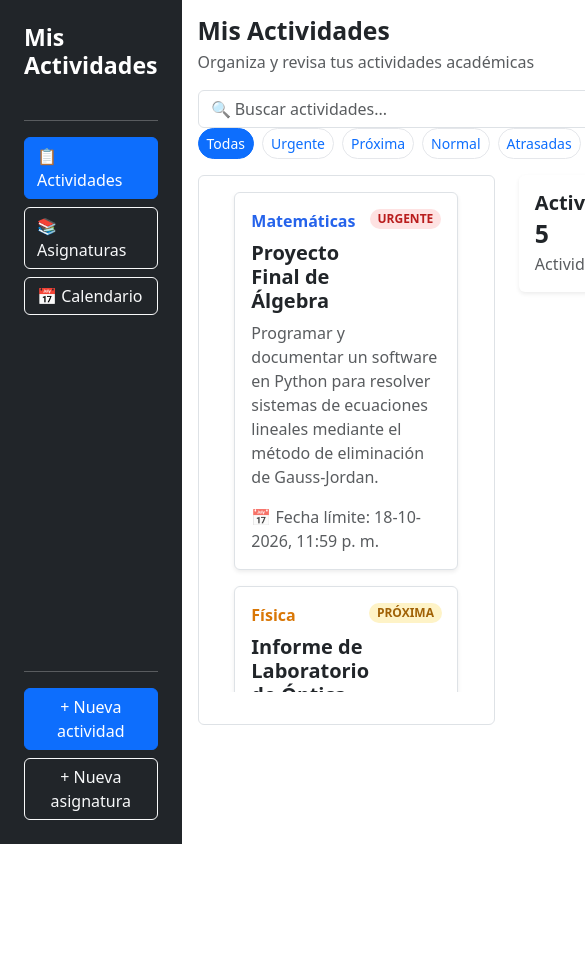
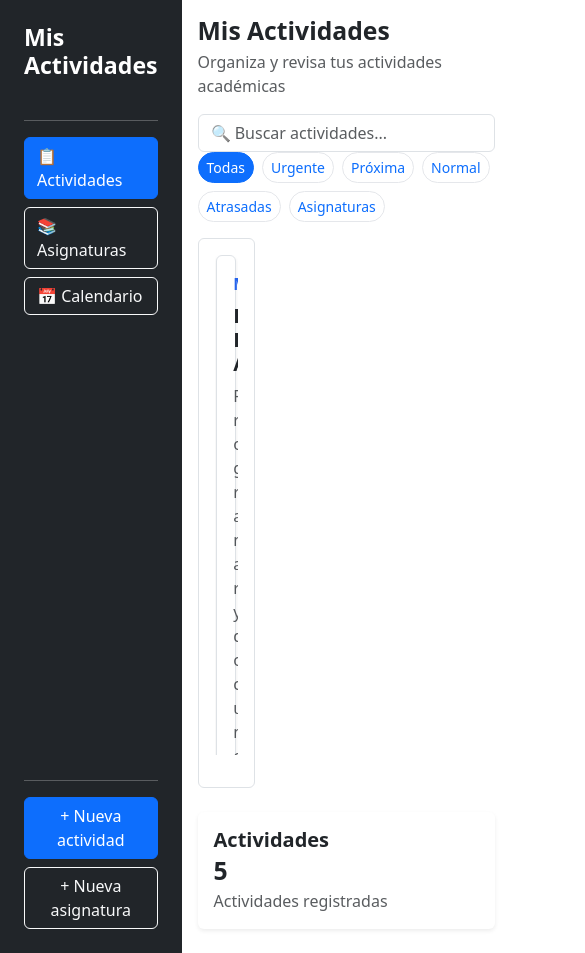
Before and after one commit to javygomezheim-cmd/Proyecto-2-DesarrolloWeb, a React (Vite) app: page / in a window 390 px wide. Shown: the top 953 px of the page, 585 px wide, since content can reach past the window. Before the commit the page ends 844 px from the top, so only its background shows below. Built offline with nearby package versions, Linux system fonts and the light colour scheme.

Commit message:
Hacer pagina de actividades responsive

```diff
--- a/src/pages/ListaActividadesPage.jsx
+++ b/src/pages/ListaActividadesPage.jsx
@@ -147,10 +147,10 @@ export default function ListaActividadesPage({
 
       </div>
 
-      <div className="d-flex gap-4 align-items-start">
+      <div className="actividades-contenido d-flex gap-4 align-items-start w-100">
 
         <div
-          className="border rounded p-3"
+          className="actividades-lista border rounded p-3 flex-grow-1"
           style={{
             width: "calc(100% - 240px)",
             height: "550px",
@@ -282,12 +282,8 @@ export default function ListaActividadesPage({
           </div>
         </div>
 
-        <div
-          style={{
-            width: "220px",
-            flexShrink: 0,
-          }}
-        >
+        <div className="actividades-estadisticas">
+
           <div className="card shadow-sm border-0">
             <div className="card-body">
               <h5 className="fw-bold mb-1">
--- a/src/styles/styles.css
+++ b/src/styles/styles.css
@@ -26,3 +26,64 @@
   background-color: #dbeafe;
   color: #1d4ed8;
 }
+
+.sidebar {
+  width: 260px;
+  min-width: 260px;
+  max-width: 260px;
+  min-height: 100vh;
+  flex-shrink: 0;
+  box-sizing: border-box;
+}
+
+@media (max-width: 767px) {
+  .sidebar {
+    width: 100%;
+    min-width: 100%;
+    max-width: 100%;
+    min-height: auto;
+  }
+
+  .sidebar h3 {
+    margin-bottom: 15px !important;
+  }
+
+  .sidebar .d-grid {
+    display: flex !important;
+    flex-wrap: wrap;
+    gap: 8px !important;
+  }
+
+  .sidebar .d-grid .btn {
+    flex: 1 1 calc(33.333% - 8px);
+    min-width: 120px;
+    white-space: nowrap;
+  }
+
+  .sidebar .mt-auto {
+    margin-top: 15px !important;
+  }
+
+  .sidebar .mt-auto .d-grid .btn {
+    flex: 1 1 calc(50% - 8px);
+  }
+}
+
+.actividades-estadisticas {
+  width: 220px;
+  flex-shrink: 0;
+}
+
+@media (max-width: 767px) {
+  .actividades-contenido {
+    flex-direction: column;
+  }
+
+  .actividades-lista {
+    width: 100%;
+  }
+
+  .actividades-estadisticas {
+    width: 100%;
+  }
+}
```
